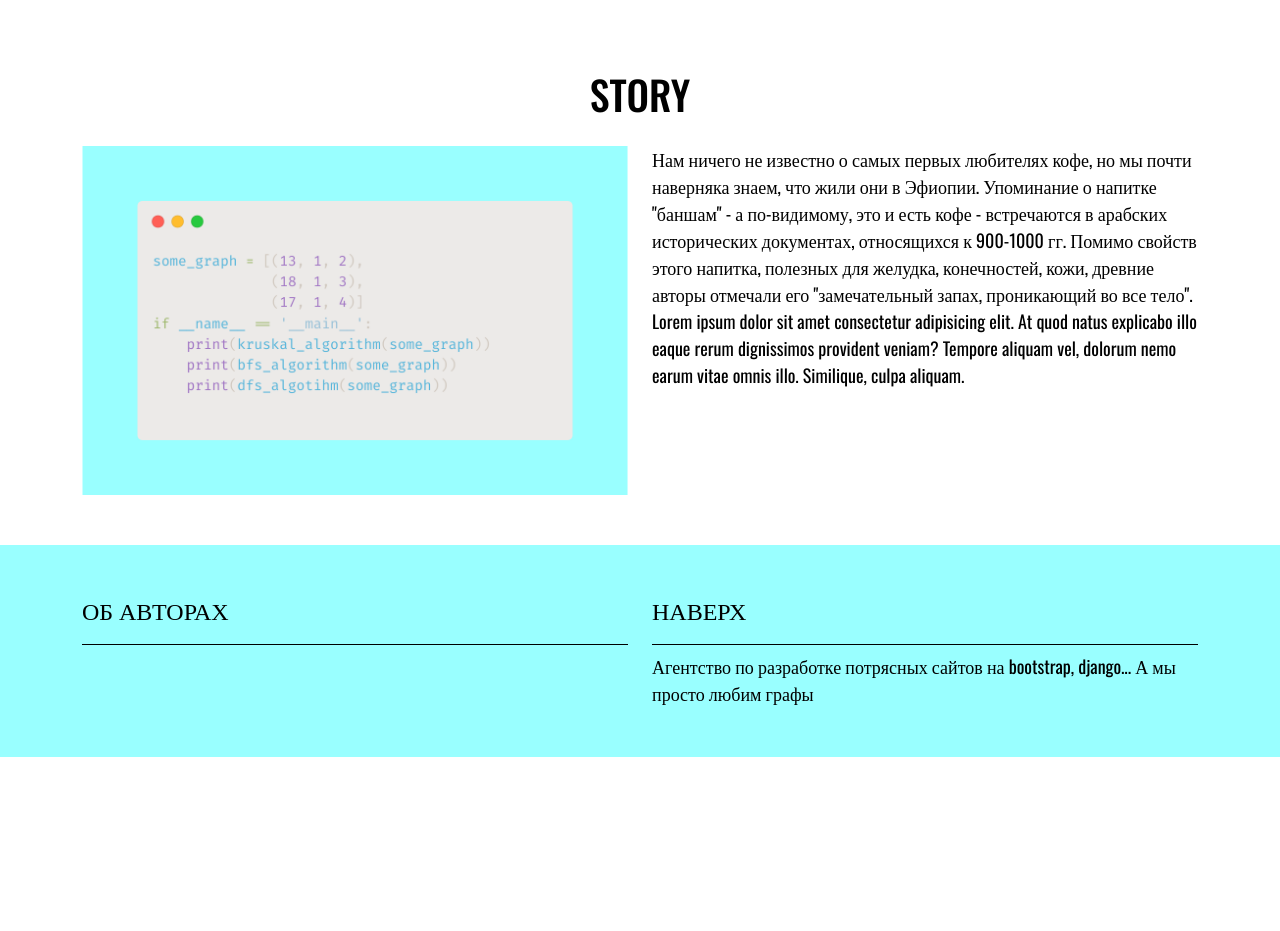
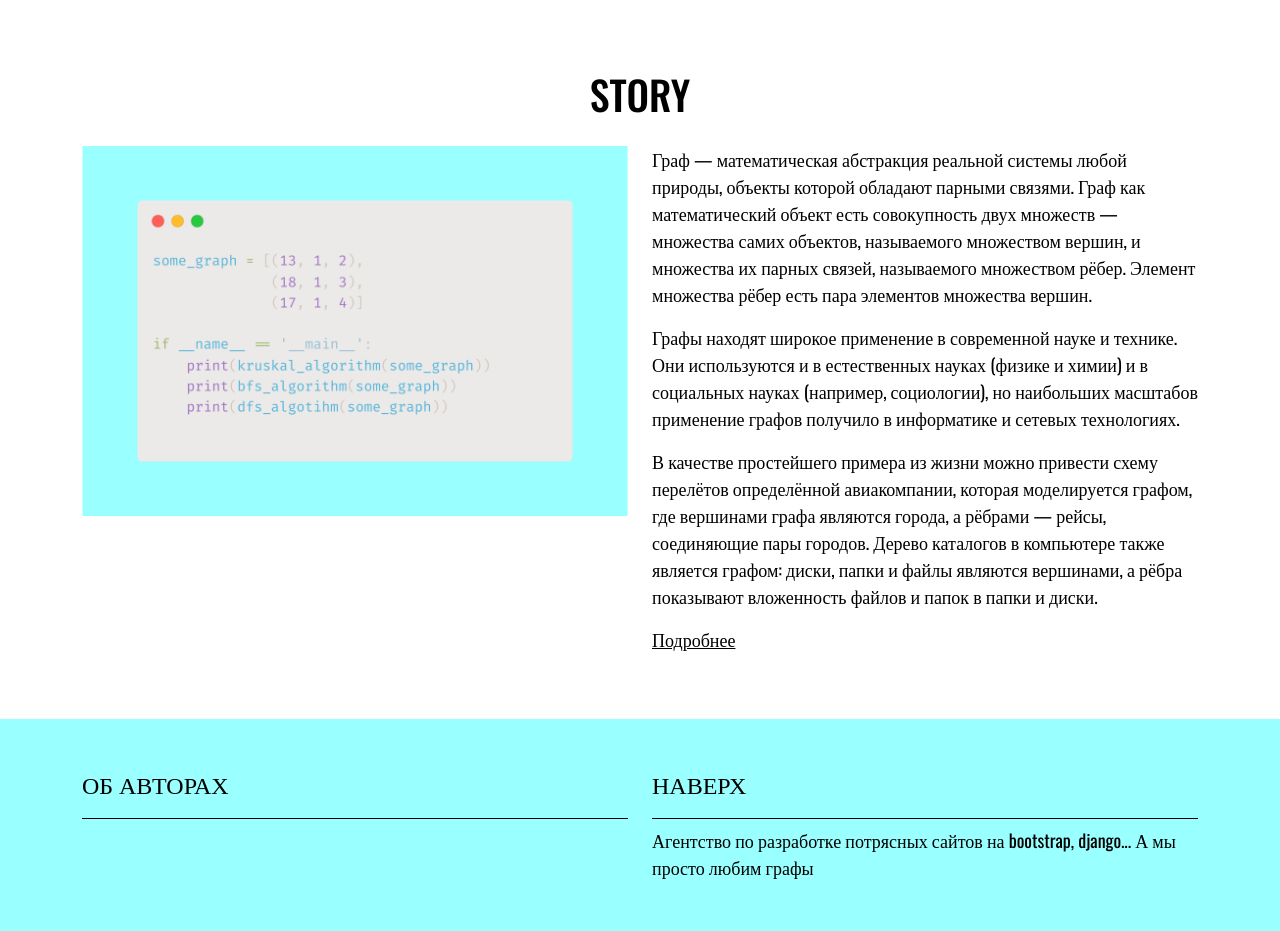
Before and after one commit to AlexanderObolonkov/DjangoWebProject_C022_1_VOG, a Django app: template graph_site/templates/graph_site/index.html in a window 1280 px wide. Shown: the part 80-1011 px from the top of the page. Before the commit the page ends 837 px from the top, so only its background shows below. Run offline with Django 4.2, Linux system fonts and the light colour scheme; the template is opened without the code that fills it, so the values that code supplies are empty; parts of the project's set-up code (start-up, migrations or seed data) failed here and were passed over.

Commit message:
Main page edited

```diff
--- a/graph_site/templates/graph_site/index.html
+++ b/graph_site/templates/graph_site/index.html
@@ -15,13 +15,27 @@
                         <img src="{% static 'img/story.png' %}" alt="story">
                     </div>
                     <div class="col-lg-6 col-sm-12 text-left">
-                        <p>Нам ничего не известно о самых первых любителях кофе, но мы почти наверняка знаем, что жили
-                            они в Эфиопии. Упоминание о напитке "баншам" - а по-видимому, это и есть кофе - встречаются
-                            в арабских исторических документах, относящихся к 900-1000 гг. Помимо свойств этого напитка,
-                            полезных для желудка, конечностей, кожи, древние авторы отмечали его "замечательный запах,
-                            проникающий во все тело". Lorem ipsum dolor sit amet consectetur adipisicing elit. At quod
-                            natus explicabo illo eaque rerum dignissimos provident veniam? Tempore aliquam vel, dolorum
-                            nemo earum vitae omnis illo. Similique, culpa aliquam.</p>
+                        <p>
+                            Граф — математическая абстракция реальной системы любой природы, объекты которой обладают
+                            парными связями. Граф как математический объект есть совокупность двух множеств — множества
+                            самих объектов, называемого множеством вершин, и множества их парных связей, называемого
+                            множеством рёбер. Элемент множества рёбер есть пара элементов множества вершин.
+                        </p>
+                        <p>
+                            Графы находят широкое применение в современной науке и технике. Они используются и в
+                            естественных науках (физике и химии) и в социальных науках (например, социологии), но
+                            наибольших масштабов применение графов получило в информатике и сетевых технологиях.
+                        </p>
+                        <p>
+                            В качестве простейшего примера из жизни можно привести схему перелётов определённой
+                            авиакомпании, которая моделируется графом, где вершинами графа являются города, а рёбрами —
+                            рейсы, соединяющие пары городов. Дерево каталогов в компьютере также является графом: диски,
+                            папки и файлы являются вершинами, а рёбра показывают вложенность файлов и папок в папки и
+                            диски.
+                        </p>
+                        <p>
+                            <a href="https://ru.wikipedia.org/wiki/%D0%93%D1%80%D0%B0%D1%84_(%D0%BC%D0%B0%D1%82%D0%B5%D0%BC%D0%B0%D1%82%D0%B8%D0%BA%D0%B0)">Подробнее</a>
+                        </p>
                     </div>
                 </div>
             </div>
```
Also changed, not shown: graph_site/static/img/story.png.
